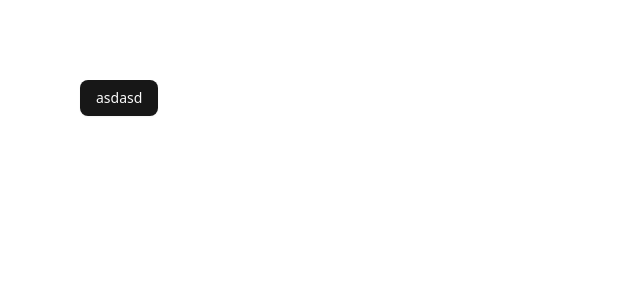
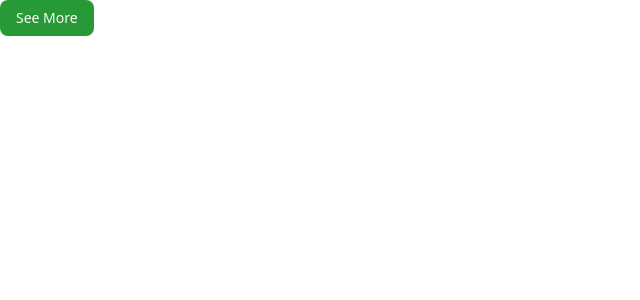
Before and after one commit to alexandros-lekkas/phig-ui, a Next.js app: page / in a window 1280 px wide. Shown: the top 300 px of the page, without its empty margins (0-640 px from the left). Built offline with nearby package versions, Linux system fonts and the light colour scheme.

Commit message:
Update README with installation instructions, modify primary color in globals.css, change button text in page.tsx, and enhance button component styles

```diff
--- a/src/app/globals.css
+++ b/src/app/globals.css
@@ -16,7 +16,7 @@
   --card-foreground: oklch(0.145 0 0);
   --popover: oklch(1 0 0);
   --popover-foreground: oklch(0.145 0 0);
-  --primary: oklch(0.205 0 0);
+  --primary: oklch(0.6 0.17 145.0);
   --primary-foreground: oklch(0.985 0 0);
   --secondary: oklch(0.97 0 0);
   --secondary-foreground: oklch(0.205 0 0);
--- a/src/app/page.tsx
+++ b/src/app/page.tsx
@@ -4,8 +4,8 @@
 
 export default function Home() {
   return (
-    <div className="container mx-auto p-20">
-      <Button>asdasd</Button>
+    <div className="container mx-auto">
+      <Button>See More</Button>
     </div>
   );
 }
--- a/src/components/ui/button.tsx
+++ b/src/components/ui/button.tsx
@@ -4,7 +4,7 @@
 
 import { cn } from "@/lib/utils"
 const buttonVariants = cva(
-  "inline-flex items-center justify-center gap-2 whitespace-nowrap rounded-md text-sm font-medium transition-[color,box-shadow] disabled:pointer-events-none disabled:opacity-50 [&_svg]:pointer-events-none [&_svg:not([class*='size-'])]:size-4 [&_svg]:shrink-0 outline-none focus-visible:border-ring focus-visible:ring-ring/50 focus-visible:ring-[3px] aria-invalid:ring-destructive/20 dark:aria-invalid:ring-destructive/40 aria-invalid:border-destructive",
+  "inline-flex cursor-pointer items-center justify-center gap-2 whitespace-nowrap rounded-md text-sm font-medium transition-[color,box-shadow] disabled:pointer-events-none disabled:opacity-50 [&_svg]:pointer-events-none [&_svg:not([class*='size-'])]:size-4 [&_svg]:shrink-0 outline-none focus-visible:border-ring focus-visible:ring-ring/50 focus-visible:ring-[3px] aria-invalid:ring-destructive/20 dark:aria-invalid:ring-destructive/40 aria-invalid:border-destructive",
   {
     variants: {
       variant: {
@@ -25,10 +25,14 @@
         lg: "h-10 rounded-md px-6 has-[>svg]:px-4",
         icon: "size-9",
       },
+      animation: {
+        default: "transition-all",
+      }
     },
     defaultVariants: {
       variant: "default",
       size: "default",
+      animation: "default",
     },
   }
 )
```
Also changed, not shown: 1 other file (tests, documents, lock files or other folders).
